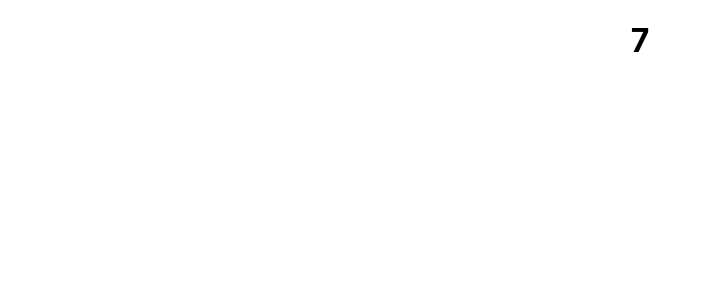
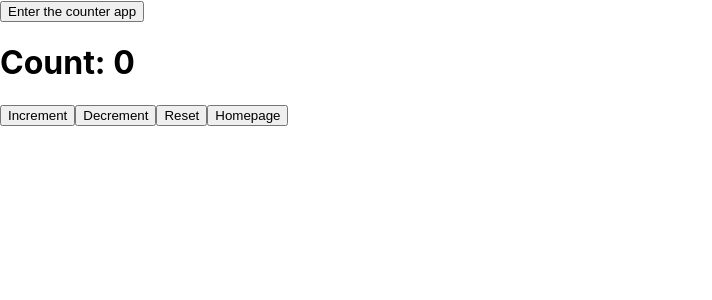
Before and after one commit to dinasaura/my-react-app, a React (Create React App) app: page /Counter in a window 1280 px wide. Shown: the top 300 px of the page, without its empty margins (0-712 px from the left). Built offline with nearby package versions, Linux system fonts and the light colour scheme.

Commit message:
added ex

```diff
--- a/package.json
+++ b/package.json
@@ -8,6 +8,7 @@
     "@testing-library/user-event": "^13.5.0",
     "react": "^18.2.0",
     "react-dom": "^18.2.0",
+    "react-router-dom": "^6.15.0",
     "react-scripts": "5.0.1",
     "web-vitals": "^2.1.4"
   },
--- a/src/App.js
+++ b/src/App.js
@@ -1,12 +1,23 @@
-import './App.css';
-import Counter from './Counter';
+import React from "react";
+import { Route, Routes, useNavigate } from "react-router-dom";
+import Counter  from "./Counter";
 
-function App() {
-  return (
-    <div className="App">
-      <Counter/>
-    </div>
-  );
+
+ function App() {
+    const navigate = useNavigate()
+
+    function buttonNavigate() {
+        navigate('./Counter')
+    }
+
+    return (
+        <div>
+            <button onClick={buttonNavigate}>Enter the counter app</button>
+             <Routes>
+                <Route path="/Counter" element={<Counter initialValue={0}/>} />
+            </Routes>
+        </div>
+    )
 }
 
 export default App;
--- a/src/Counter.js
+++ b/src/Counter.js
@@ -1,28 +1,25 @@
-import React, { Component } from 'react';
+import React from 'react';
+import { useNavigate } from "react-router-dom";
+import  useCounter  from './UseCounter';
 
-class Counter extends Component {
-  constructor(props) {
-    super(props);
-    this.state = {
-      count: 0
-    };
+ function Counter({initialValue=0}) {
+  const {count, onIncrement, onDecrement, onReset} = useCounter(initialValue)
+  const navigate = useNavigate()
+
+  function buttonNavigate() {
+      navigate('/')
   }
 
-  componentDidMount() {
-    this.interval = setInterval(() => {
-      this.setState(prevState => ({
-        count: prevState.count + 1
-      }));
-    }, 1000);
-  }
 
-  componentWillUnmount() {
-    clearInterval(this.interval);
-  }
-
-  render() {
-    return <h1>{this.state.count}</h1>;
-  }
+  return (
+      <div>
+          <h1>Count: {count}</h1>
+          <button onClick={onIncrement}>Increment</button>
+          <button onClick={onDecrement}>Decrement</button>
+          <button onClick={onReset}>Reset</button>
+          <button onClick={buttonNavigate}>Homepage</button>
+      </div>
+  )
 }
 
 export default Counter;
--- /dev/null
+++ b/src/UseCounter.js
@@ -0,0 +1,18 @@
+import { useCallback, useState } from "react";
+
+function UseCounter(initialValue = 0) {
+  const [count, setCount] = useState(initialValue);
+
+  const handleIncrement = useCallback(() => setCount(prevCount => prevCount + 1), []);
+  const handleDecrement = useCallback(() => setCount(prevCount => prevCount - 1), []);
+  const handleReset = useCallback(() => setCount(initialValue), [initialValue]);
+
+  return {
+    count,
+    onIncrement: handleIncrement,
+    onDecrement: handleDecrement,
+    onReset: handleReset
+  };
+}
+
+export default UseCounter;
--- a/src/index.js
+++ b/src/index.js
@@ -3,11 +3,15 @@ import ReactDOM from 'react-dom/client';
 import './index.css';
 import App from './App';
 import reportWebVitals from './reportWebVitals';
+import { BrowserRouter } from "react-router-dom"
+
 
 const root = ReactDOM.createRoot(document.getElementById('root'));
 root.render(
   <React.StrictMode>
+    <BrowserRouter>
     <App />
+    </BrowserRouter>
   </React.StrictMode>
 );
 
```
Also changed, not shown: 1 other file (tests, documents, lock files or other folders).
